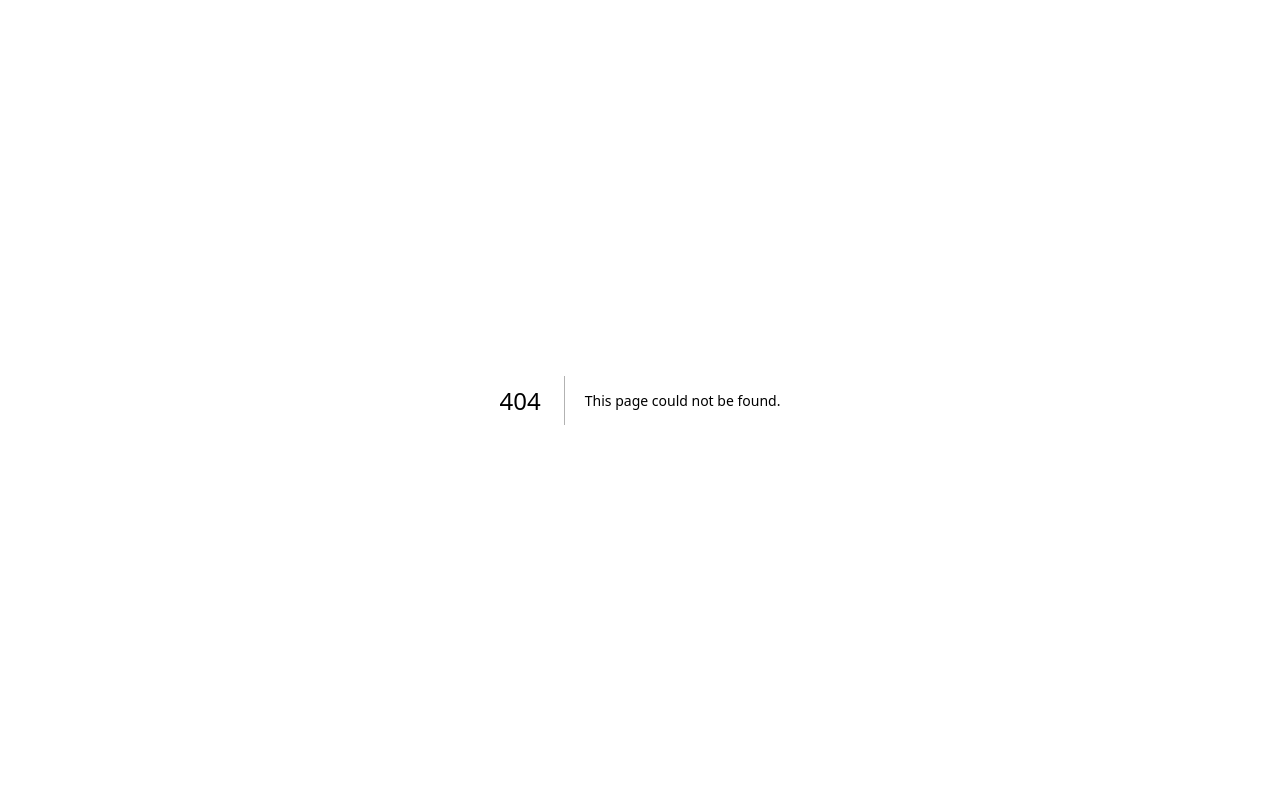
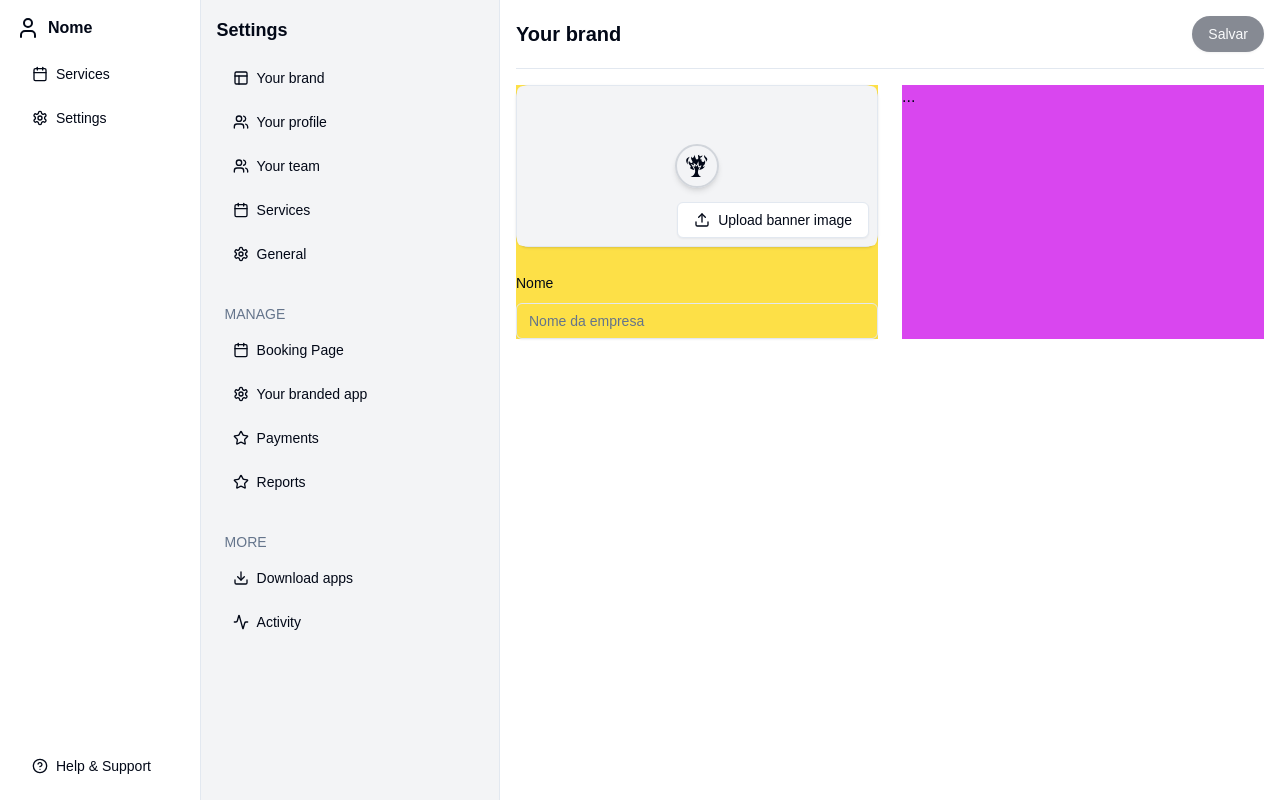
Before and after one commit to mynute-app/mynute-next, a Next.js app: page /admin/settings/your-brand in a window 1280 px wide. Before the commit this address had no page. Built offline with nearby package versions, Linux system fonts and the light colour scheme.

Commit message:
feature: criado a interface do YourBrand

```diff
--- /dev/null
+++ b/schema/index.tsx
@@ -0,0 +1,5 @@
+import { z } from "zod";
+
+export const BusinessSchema = z.object({
+  businessName: z.string().min(2, "Nome é obrigatório"),
+});
--- a/server.json
+++ b/server.json
@@ -25,5 +25,15 @@
       "title": "BORA TATU",
       "description": "cidadeBORABORA"
     }
+  ],
+  "business": [
+    {
+      "id": "5028",
+      "businessName": "asdasdasd"
+    },
+    {
+      "id": "9b66",
+      "businessName": "Testador"
+    }
   ]
 }
--- a/src/app/admin/settings/settings-sub-sidebar.tsx
+++ b/src/app/admin/settings/settings-sub-sidebar.tsx
@@ -17,7 +17,7 @@ export const SettingsSubSidebar = () => {
       <div className="space-y-2">
         <Button variant="ghost" className="w-full justify-start gap-2">
           <Layout className="h-4 w-4" />
-          <Link href="/settings/your-brand">Your brand</Link>
+          <Link href="/admin/settings/your-brand">Your brand</Link>
         </Button>
         <Button variant="ghost" className="w-full justify-start gap-2">
           <Users className="h-4 w-4" />
--- /dev/null
+++ b/src/app/admin/settings/your-brand/page.tsx
@@ -0,0 +1,12 @@
+import BrandDetailsForm from "@/components/form/Enterprise";
+import YourBrand from "./your-brand";
+
+const Page = () => {
+    return (
+      <div>
+        <YourBrand />
+      </div>
+    );
+}
+
+export default Page;
--- /dev/null
+++ b/src/app/admin/settings/your-brand/your-brand.tsx
@@ -0,0 +1,134 @@
+"use client";
+
+import { useForm } from "react-hook-form";
+import { zodResolver } from "@hookform/resolvers/zod";
+import { Upload } from "lucide-react";
+import { Button } from "@/components/ui/button";
+import { Input } from "@/components/ui/input";
+import { Label } from "@/components/ui/label";
+import { Card, CardContent } from "@/components/ui/card";
+import { GiBurningTree } from "react-icons/gi";
+import * as zod from "zod";
+import { BusinessSchema } from "../../../../../schema";
+import { Separator } from "@/components/ui/separator";
+import { useToast } from "@/hooks/use-toast";
+
+export default function YourBrand() {
+  const { toast } = useToast();
+  const form = useForm<zod.infer<typeof BusinessSchema>>({
+    resolver: zodResolver(BusinessSchema),
+    defaultValues: {
+      businessName: "",
+    },
+  });
+
+  const {
+    register,
+    handleSubmit,
+    formState: { errors, isSubmitting, isDirty },
+  } = form;
+
+  const onSubmit = async (values: zod.infer<typeof BusinessSchema>) => {
+    try {
+      // Realiza o GET para verificar se o nome da empresa já existe
+      const checkResponse = await fetch(
+        `http://localhost:3333/business?businessName=${values.businessName}`
+      );
+      const existingBusinesses = await checkResponse.json();
+
+      if (existingBusinesses.length > 0) {
+        toast({
+          title: "Erro",
+          description: "O nome da empresa já existe. Escolha outro nome.",
+          variant: "destructive",
+        });
+        return;
+      }
+
+      // Caso o nome não exista, continua com o POST
+      const response = await fetch("http://localhost:3333/business", {
+        method: "POST",
+        headers: { "Content-Type": "application/json" },
+        body: JSON.stringify(values),
+      });
+
+      if (!response.ok) {
+        throw new Error("Erro ao enviar os dados");
+      }
+
+      toast({
+        title: "Sucesso",
+        description: "Dados enviados com sucesso!",
+      });
+    } catch (error) {
+      console.error("Erro ao enviar dados:", error);
+      toast({
+        title: "Erro",
+        description: "Ocorreu um erro ao enviar os dados.",
+        variant: "destructive",
+      });
+    }
+  };
+  const handleButtonClick = () => {
+    handleSubmit(onSubmit)();
+  };
+
+  return (
+    <div className="container mx-auto p-4">
+      <div className="flex justify-between items-center ">
+        <h2 className="text-xl font-bold ">Your brand</h2>
+
+        <Button
+          onClick={handleButtonClick}
+          disabled={!isDirty || isSubmitting}
+          className={`rounded-full ${
+            !isDirty
+              ? "opacity-50 cursor-not-allowed pointer-events-none"
+              : "opacity-100"
+          }`}
+        >
+          {isSubmitting ? "Enviando..." : "Salvar"}
+        </Button>
+      </div>
+      <Separator className="my-4" />
+      <div className="grid gap-6 md:grid-cols-2">
+        <form
+          onSubmit={handleSubmit(onSubmit)}
+          className="space-y-6 bg-yellow-300"
+        >
+          <Card>
+            <CardContent className="p-0 relative">
+              <div className="flex items-center justify-center h-40 bg-gray-100 rounded-md">
+                <div className="border-2 rounded-full border-gray-300 p-2 shadow-md">
+                  <GiBurningTree className="size-6" />
+                </div>
+                <Button
+                  variant="outline"
+                  className="absolute bottom-2 right-2 rounded-md shadow-sm"
+                >
+                  <Upload className="mr-2 h-4 w-4" /> Upload banner image
+                </Button>
+              </div>
+            </CardContent>
+          </Card>
+
+          <div className="space-y-2">
+            <Label htmlFor="businessName">Nome</Label>
+            <Input
+              id="businessName"
+              placeholder="Nome da empresa"
+              {...register("businessName")}
+            />
+            {errors.businessName && (
+              <p className="text-sm text-red-500">
+                {errors.businessName.message}
+              </p>
+            )}
+          </div>
+        </form>
+
+        <div className="bg-fuchsia-500">...</div>
+      </div>
+    </div>
+  );
+}
--- a/src/app/layout.tsx
+++ b/src/app/layout.tsx
@@ -3,6 +3,7 @@ import localFont from "next/font/local";
 import "./globals.css";
 import { Toaster } from "@/components/ui/toaster";
 import { SessionProvider } from "next-auth/react";
+
 const geistSans = localFont({
   src: "./fonts/GeistVF.woff",
   variable: "--font-geist-sans",
```
